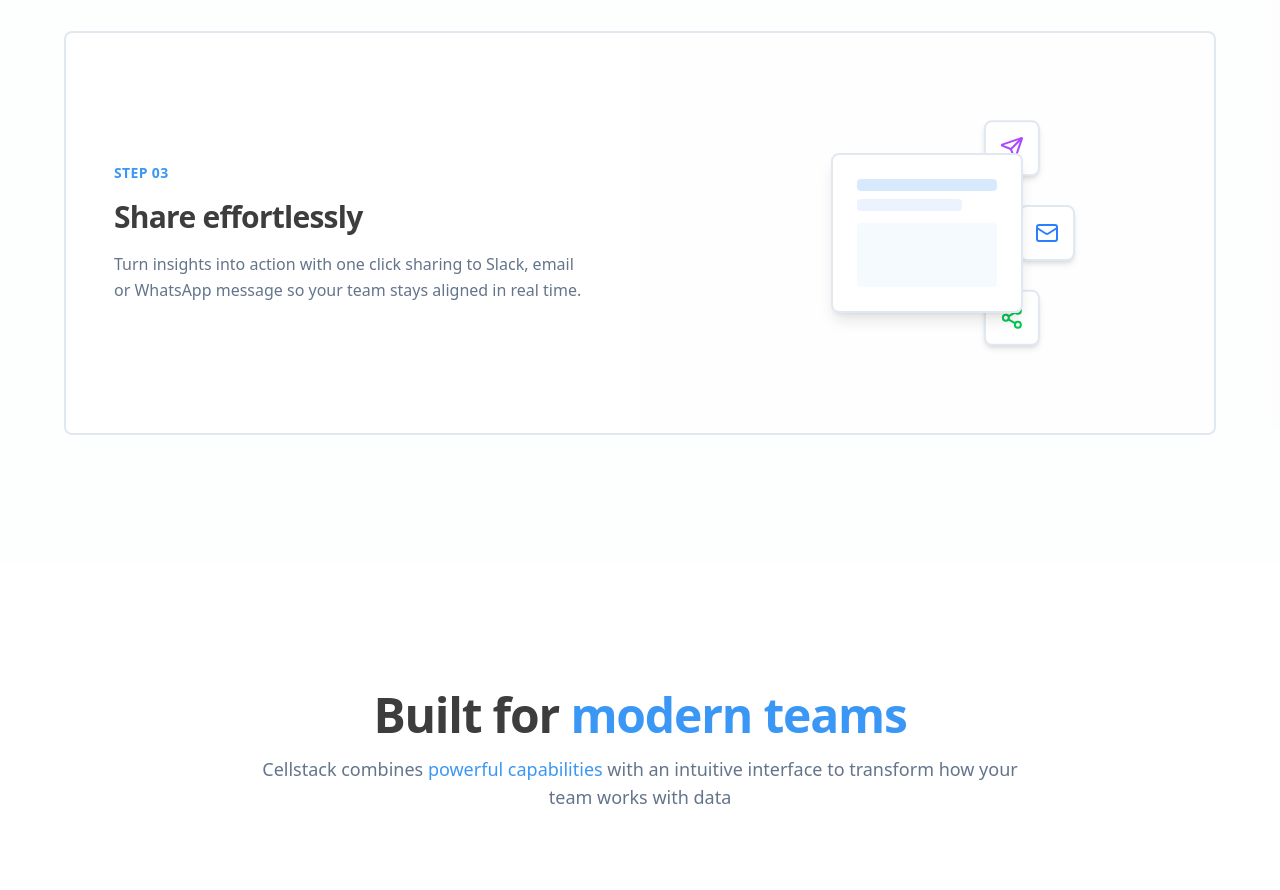
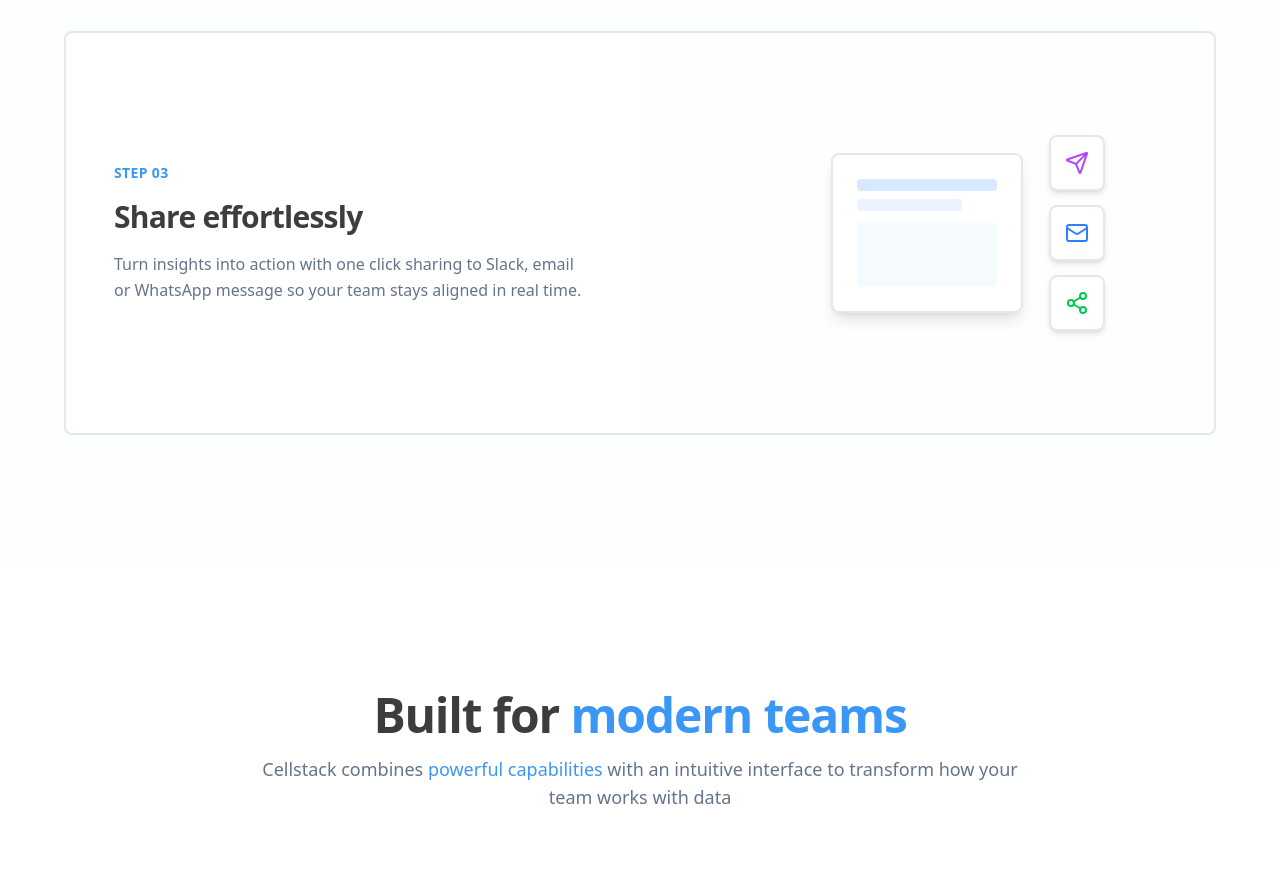
Before and after one commit to tdstt22/cellstack-gtm-nextjs, a Next.js app: page / in a window 1280 px wide. Shown: the part 2620-3510 px from the top of the page. Built offline with nearby package versions, Linux system fonts and the light colour scheme.

Commit message:
Edit Step 3 animation on how-it-works section

```diff
--- a/src/components/sections/how-it-works.tsx
+++ b/src/components/sections/how-it-works.tsx
@@ -221,10 +221,12 @@ function AskAnythingAnimation() {
 
 function ShareAnimation() {
     const platforms = [
-        { icon: Send, label: 'Slack', angle: -45, color: 'text-purple-500' },
-        { icon: Mail, label: 'Email', angle: 0, color: 'text-blue-500' },
-        { icon: Share2, label: 'WhatsApp', angle: 45, color: 'text-green-500' },
+        { icon: Send, label: 'Slack', angle: -45, color: 'text-purple-500', finalY: -70 },
+        { icon: Mail, label: 'Email', angle: 0, color: 'text-blue-500', finalY: 0 },
+        { icon: Share2, label: 'WhatsApp', angle: 45, color: 'text-green-500', finalY: 70 },
     ]
+
+    const stackDistance = 150 // Distance to the right of the card
 
     return (
         <div className="relative w-full max-w-sm h-64 flex items-center justify-center">
@@ -242,31 +244,35 @@ function ShareAnimation() {
                 </div>
             </motion.div>
 
-            {/* Share icons radiating out */}
+            {/* Share icons - fade in at final stacked positions */}
             {platforms.map((platform, i) => {
-                const distance = 120
-                const x = distance * Math.cos((platform.angle * Math.PI) / 180)
-                const y = distance * Math.sin((platform.angle * Math.PI) / 180)
-
                 return (
                     <motion.div
                         key={i}
-                        className="absolute inset-0 m-auto w-14 h-14"
-                        initial={{ scale: 0, x: 0, y: 0, opacity: 0 }}
+                        className="absolute w-14 h-14 z-20"
+                        style={{
+                            left: '50%',
+                            top: '50%',
+                            marginLeft: '-28px',
+                            marginTop: '-28px',
+                            x: stackDistance,
+                            y: platform.finalY,
+                        }}
+                        initial={{
+                            opacity: 0,
+                            scale: 0.8
+                        }}
                         animate={{
-                            scale: 1,
-                            x,
-                            y,
-                            opacity: 1
+                            opacity: 1,
+                            scale: 1
                         }}
                         transition={{
-                            delay: 1 + (i * 0.2),
-                            duration: 0.5,
-                            type: "spring",
-                            stiffness: 200
+                            delay: 1 + (i * 0.15),
+                            duration: 0.4,
+                            ease: "easeOut"
                         }}
                     >
-                        <div className="w-full h-full bg-card border-2 border-primary/30 rounded-lg flex items-center justify-center shadow-md hover:shadow-lg transition-shadow">
+                        <div className="w-full h-full bg-card border-2 border-primary/30 rounded-lg flex items-center justify-center shadow-md">
                             <platform.icon className={`h-6 w-6 ${platform.color}`} />
                         </div>
                     </motion.div>
```
